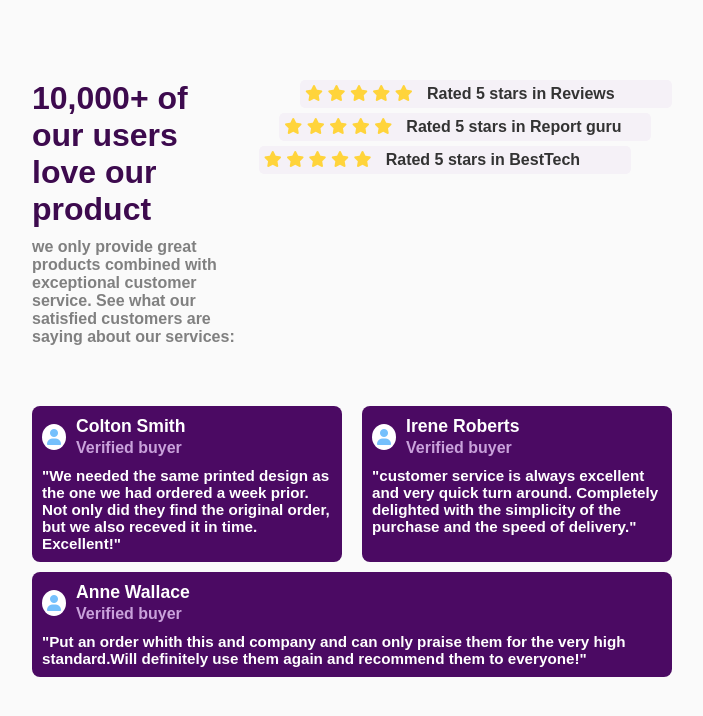
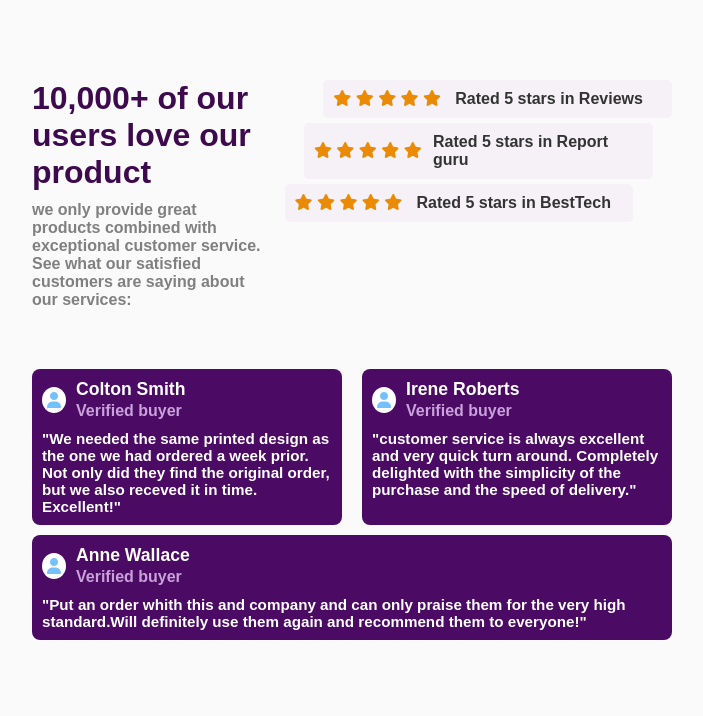
Before and after one commit to Epiphane-code/HTML-CSS-P2, a plain HTML site: page index.html in a window 1280 px wide. Shown: the whole page, without its empty margins (288-991 px from the left). Drawn offline with Linux system fonts and the light colour scheme.

Commit message:
Final final

```diff
--- a/index.html
+++ b/index.html
@@ -20,31 +20,31 @@
         <div class="header-right flex-column">
             <div class="header-right-item flex-row">
                 <div class="star">
-                    <i class="fa-solid fa-star" style="color: #FFD43B;"></i>
-                    <i class="fa-solid fa-star" style="color: #FFD43B;"></i>
-                    <i class="fa-solid fa-star" style="color: #FFD43B;"></i>
-                    <i class="fa-solid fa-star" style="color: #FFD43B;"></i>
-                    <i class="fa-solid fa-star" style="color: #FFD43B;"></i>
+                    <i class="fa-solid fa-star" style="color: #eb8b05;"></i>
+                    <i class="fa-solid fa-star" style="color: #eb8b05;"></i>
+                    <i class="fa-solid fa-star" style="color: #eb8b05;"></i>
+                    <i class="fa-solid fa-star" style="color: #eb8b05;"></i>
+                    <i class="fa-solid fa-star" style="color: #eb8b05;"></i>
                 </div>
                 <div>Rated 5 stars in Reviews</div>
             </div>
             <div class="header-right-item flex-row">
                 <div class="star">
-                    <i class="fa-solid fa-star" style="color: #FFD43B;"></i>
-                    <i class="fa-solid fa-star" style="color: #FFD43B;"></i>
-                    <i class="fa-solid fa-star" style="color: #FFD43B;"></i>
-                    <i class="fa-solid fa-star" style="color: #FFD43B;"></i>
-                    <i class="fa-solid fa-star" style="color: #FFD43B;"></i>
+                    <i class="fa-solid fa-star" style="color: #eb8b05;"></i>
+                    <i class="fa-solid fa-star" style="color: #eb8b05;"></i>
+                    <i class="fa-solid fa-star" style="color: #eb8b05;"></i>
+                    <i class="fa-solid fa-star" style="color: #eb8b05;"></i>
+                    <i class="fa-solid fa-star" style="color: #eb8b05;"></i>
                 </div>
                 <div>Rated 5 stars in Report guru</div>
             </div>
             <div class="header-right-item flex-row">
                 <div class="star">
-                    <i class="fa-solid fa-star" style="color: #FFD43B;"></i>
-                    <i class="fa-solid fa-star" style="color: #FFD43B;"></i>
-                    <i class="fa-solid fa-star" style="color: #FFD43B;"></i>
-                    <i class="fa-solid fa-star" style="color: #FFD43B;"></i>
-                    <i class="fa-solid fa-star" style="color: #FFD43B;"></i>
+                    <i class="fa-solid fa-star" style="color: #eb8b05;"></i>
+                    <i class="fa-solid fa-star" style="color: #eb8b05;"></i>
+                    <i class="fa-solid fa-star" style="color: #eb8b05;"></i>
+                    <i class="fa-solid fa-star" style="color: #eb8b05;"></i>
+                    <i class="fa-solid fa-star" style="color: #eb8b05;"></i>
                 </div>
                 <div>Rated 5 stars in BestTech</div>
             </div>
--- a/style.css
+++ b/style.css
@@ -42,7 +42,7 @@ body {
   gap: 20px;
 }
 .header-left {
-  flex: 1;
+  flex: 1.2;
 }
 p {
   color: gray;
@@ -55,9 +55,10 @@ p {
 .header-right .header-right-item {
   display: flex;
   align-items: center;
-  padding: 5px;
   background-color: #f5f1f7;
   border-radius: 5px;
+  padding: 10px;
+  gap: 10px;
 }
 .header-right-item:hover {
   background-color: #dbdada;
@@ -121,12 +122,10 @@ h3 {
   font-size: 1.1rem;
 }
 .fa-star {
-  color: #f5c518;
   size: 1rem;
 }
-.header-right-item {
-  gap: 10px;
-}
+
+
 .card-content {
   font-size: 0.95rem;
 }
```
